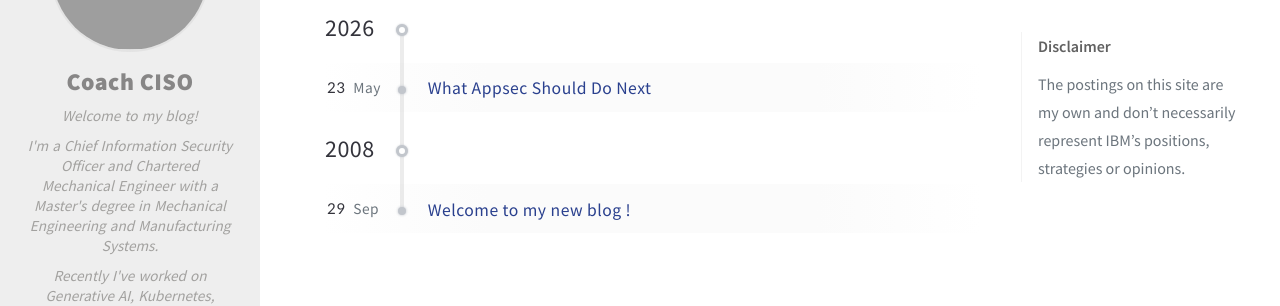
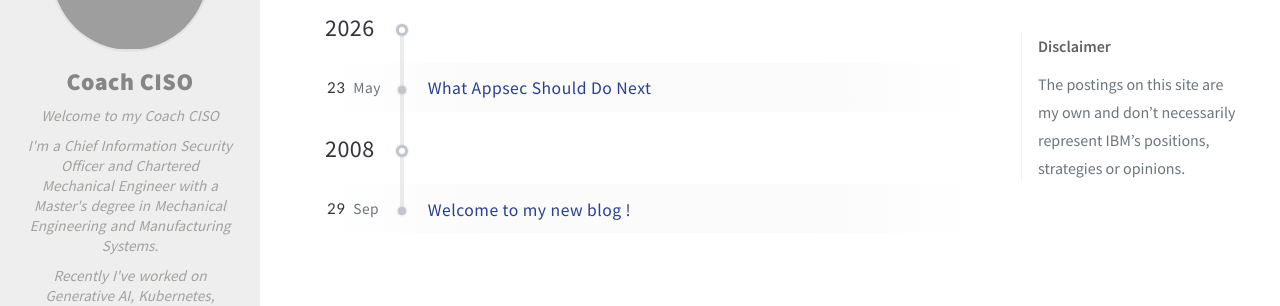
Before and after one commit to CoachCISO/CoachCISO.github.io, a Jekyll site: the page built from _tabs/archives.md, in a window 1280 px wide. Shown: the part 156-462 px from the top of the page. Built offline with Jekyll 4.4.1, drawn with Linux system fonts in a browser that asks for light colours; comment, search, counter and statistics services are not loaded; grey boxes are pictures that could not be loaded.

Commit message:
Update _config.yml

```diff
--- a/_config.yml
+++ b/_config.yml
@@ -24,10 +24,10 @@ timezone: Europe/Berlin
 # ↓ --------------------------
 title: Coach CISO
 
-tagline: "<div>Welcome to my blog!</div><div style='padding-bottom: 10px;'></div><div>I'm a Chief Information Security Officer and Chartered Mechanical Engineer with a Master's degree in Mechanical Engineering and Manufacturing Systems.</div><div style='padding-bottom: 10px;'></div><div>Recently I've worked on Generative AI, Kubernetes, DevOps and Cloud-native engineering and governance at OVO.</div><div style='padding-bottom: 10px;'></div><div>I'm a former semi-professional rugby player and love building software as well as high performing teams.</div>"
+tagline: "<div>Welcome to my Coach CISO</div><div style='padding-bottom: 10px;'></div><div>I'm a Chief Information Security Officer and Chartered Mechanical Engineer with a Master's degree in Mechanical Engineering and Manufacturing Systems.</div><div style='padding-bottom: 10px;'></div><div>Recently I've worked on Generative AI, Kubernetes, DevOps and Cloud-native engineering and governance at OVO.</div><div style='padding-bottom: 10px;'></div><div>I'm a former semi-professional rugby player and love building software as well as high performing teams.</div>"
 
 description: >-
-  Blog from Simon Goldsmith, a Chief Information Security Officer Simon Goldsmith is a Chief Information Security Officer and a lifelong student of leadership and building high performing teams. Simon believes in security as both a profession and craft - one that requires relentless curiosity, the humility to listen to those in the code, and the agility to adapt to the unique complexity of the organisations and people we serve.
+  Blog from Simon Goldsmith, a Chief Information Security Officer and a lifelong student of leadership and building high performing teams. Simon believes in security as both a profession and craft - one that requires relentless curiosity, the humility to listen to those in the code, and the agility to adapt to the unique complexity of the organisations and people we serve.
 
 github:
   username: GoalDCodes
```
